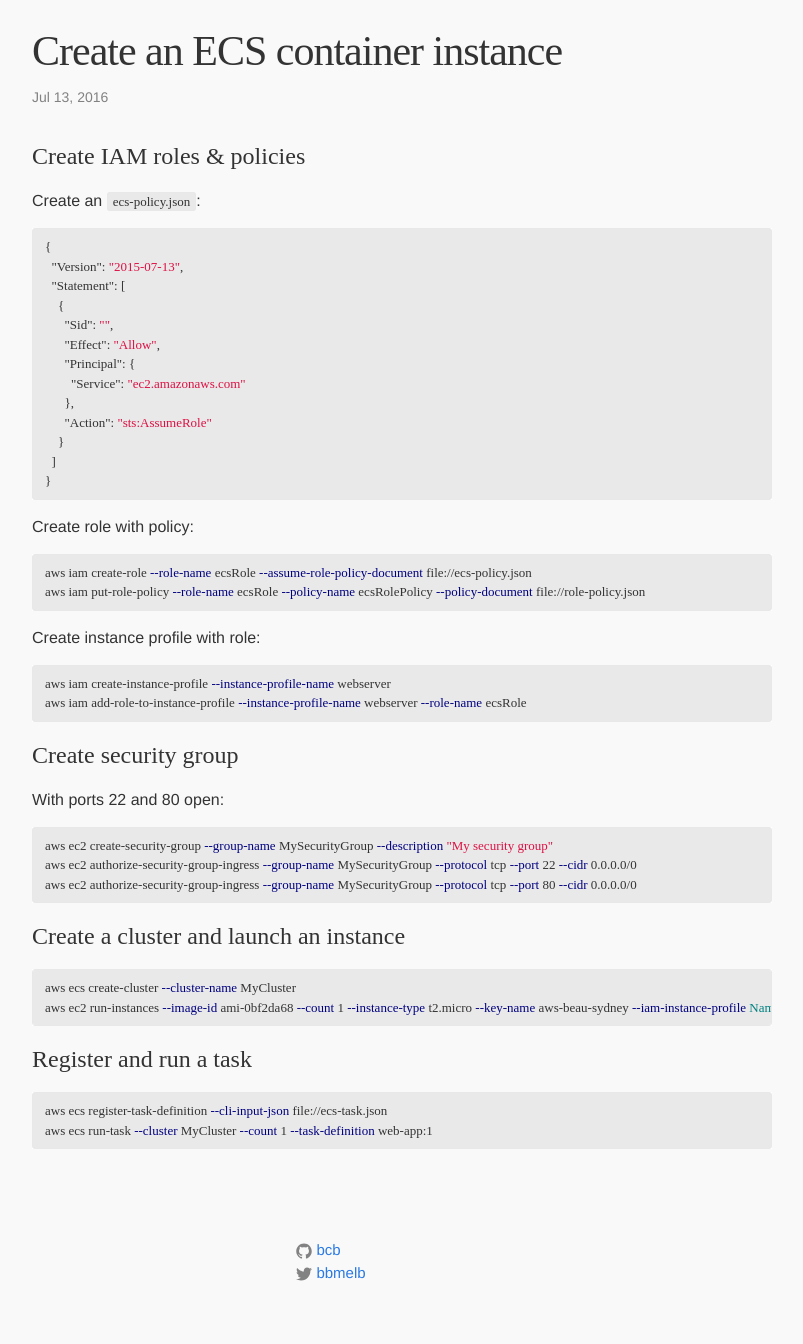
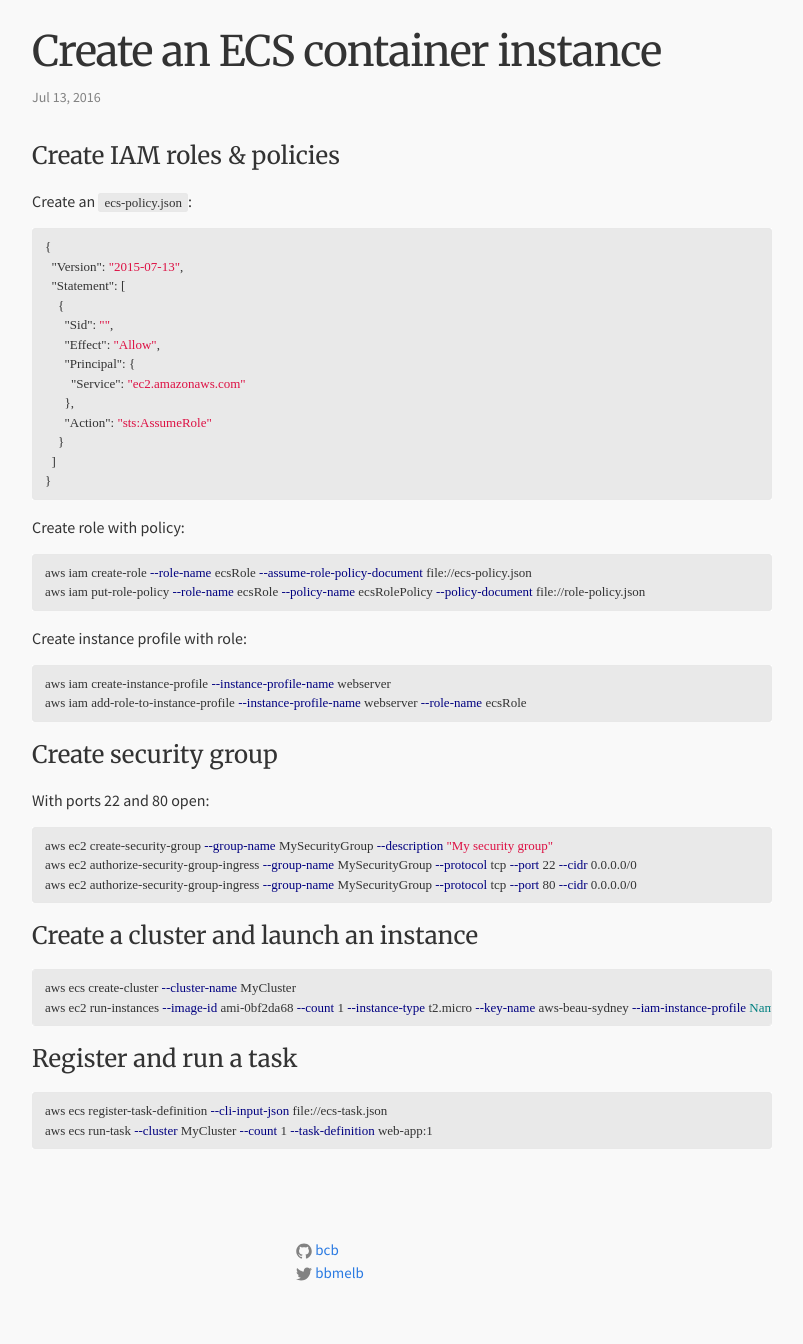
Before and after one commit to explodinglabs/explodinglabs.github.io, a Jekyll site: the page built from _posts/2016-07-13-ecs-guide.md, in a window 1280 px wide. Shown: the whole page, without its empty margins (238-1041 px from the left). Built offline with Jekyll 4.4.1, drawn with Linux system fonts in a browser that asks for light colours.

Commit message:
Adjust design

```diff
--- a/_includes/head.html
+++ b/_includes/head.html
@@ -9,4 +9,6 @@
   <link rel="stylesheet" href="{{ "/css/main.css" | prepend: site.baseurl }}">
   <link rel="canonical" href="{{ page.url | replace:'index.html','' | prepend: site.baseurl | prepend: site.url }}">
   <link rel="alternate" type="application/rss+xml" title="{{ site.title }}" href="{{ "/feed.xml" | prepend: site.baseurl | prepend: site.url }}">
+
+  <link href="https://fonts.googleapis.com/css?family=Merriweather|Open+Sans|Source+Sans+Pro" rel="stylesheet">
 </head>
```
